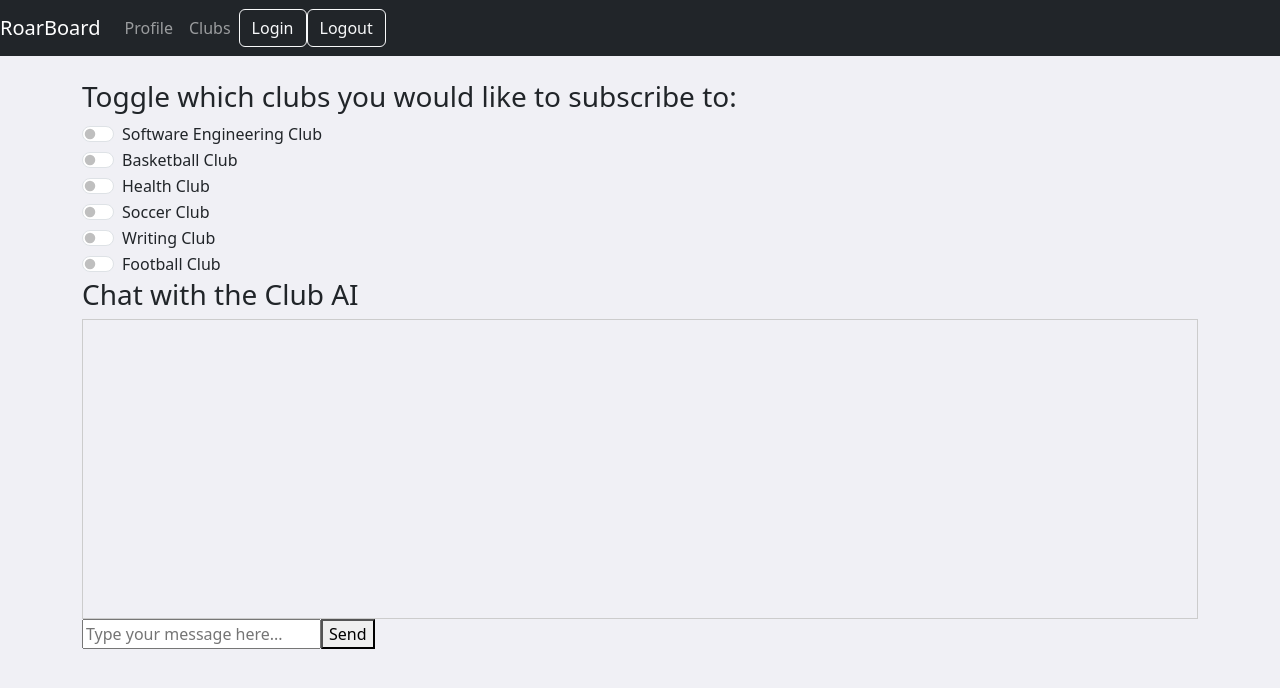
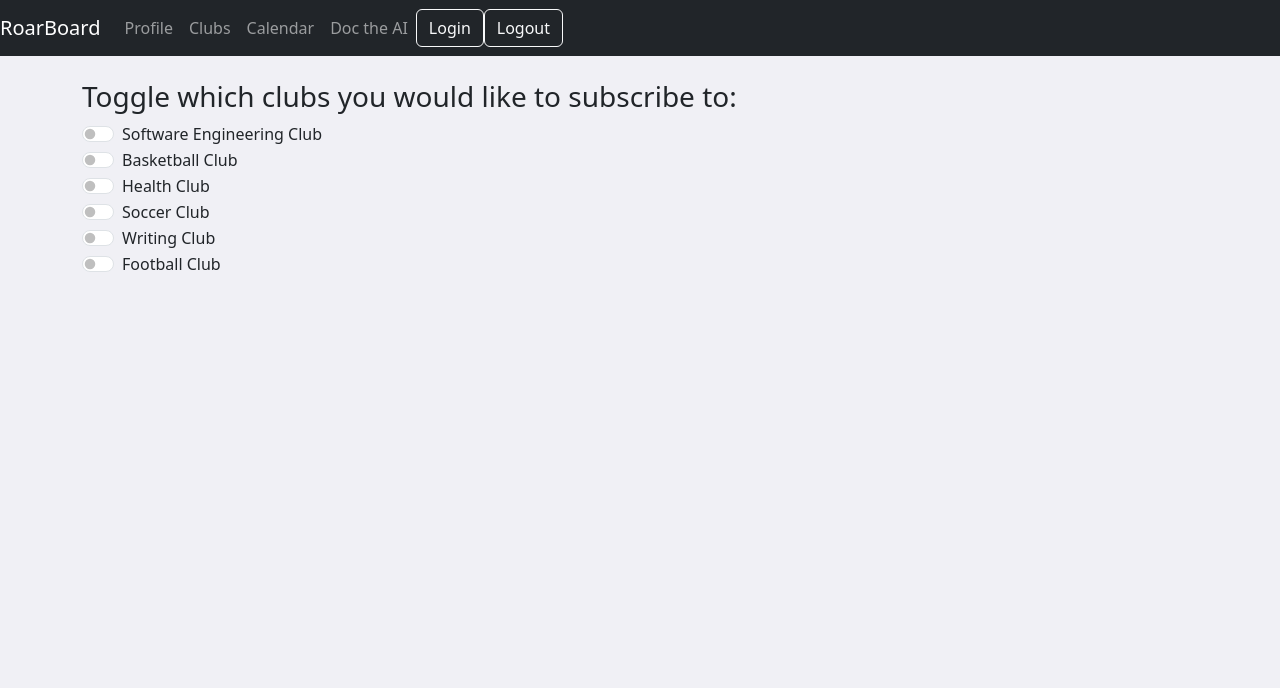
Before and after one commit to Selena-5/RoarBoard, a React (Create React App) app: page /clubs in a window 1280 px wide. Shown: the top 688 px of the page. Built offline with nearby package versions, Linux system fonts and the light colour scheme.

Commit message:
Create separate pages for AI, calendar, and home page

```diff
--- a/package.json
+++ b/package.json
@@ -12,6 +12,8 @@
     "@testing-library/jest-dom": "^5.17.0",
     "@testing-library/react": "^13.4.0",
     "@testing-library/user-event": "^13.5.0",
+    "ajv": "^8.17.1",
+    "ajv-errors": "^3.0.0",
     "axios": "^1.7.7",
     "bootstrap": "^5.3.3",
     "dotenv": "^16.4.5",
--- a/src/App.js
+++ b/src/App.js
@@ -6,12 +6,14 @@ import {
   Link
 } from "react-router-dom";
 import "./App.css";
+import Home from './Home';
 import Profile from './components/User/Profile';
 import Clubs from './Clubs';
 import Login from './components/User/Login.components';
 import Register from './components/User/Register.components';
 import Logout from './components/User/Logout.components';
-import Calendar from './Calendar'; // Import the Calendar component
+import Calendar from './Calendar';
+import DocAI from './DocAI';
 
 function App() {
   return (
@@ -26,6 +28,8 @@ function App() {
             <div className="navbar-nav">
               <Link className="nav-item nav-link" to="/Profile">Profile</Link>
               <Link className="nav-item nav-link" to="/Clubs">Clubs</Link>
+              <Link className="nav-item nav-link" to="/Calendar">Calendar</Link>
+              <Link className="nav-item nav-link" to="/DocAI">Doc the AI</Link>
             </div>
             <div className="ml-auto">
               <Link className="btn btn-outline-light" to="/login">Login</Link>
@@ -36,9 +40,11 @@ function App() {
 
         <div className="container mt-4">
           <Routes>
-            <Route path="/" element={<Calendar />} /> {/* Calendar on the main page */}
+            <Route path="/" element={<Home />} />
             <Route path="/profile" element={<Profile />} />
             <Route path="/clubs" element={<Clubs />} />
+            <Route path="/calendar" element={<Calendar />} />
+            <Route path="/docai" element={<DocAI />} />
             <Route path="/login" element={<Login />} />
             <Route path="/register" element={<Register />} />
             <Route path="/logout" element={<Logout />} />
--- a/src/Clubs.js
+++ b/src/Clubs.js
@@ -1,44 +1,7 @@
-import React, { useState } from 'react';
-import axios from 'axios';
+// Clubs.js
+import React from 'react';
 
 function Clubs() {
-  const [userMessage, setUserMessage] = useState('');
-  const [responses, setResponses] = useState([]);
-
-  const handleSendMessage = async () => {
-    if (!userMessage) return;
-
-    // Add user message to responses
-    setResponses((prev) => [...prev, { text: userMessage, sender: 'user' }]);
-
-    // Call OpenAI API
-    try {
-      const response = await axios.post('https://api.openai.com/v1/chat/completions', {
-        model: 'gpt-3.5-turbo',
-        messages: [{ role: 'user', content: userMessage }],
-      }, {
-        headers: {
-          'Authorization': `Bearer ${process.env.REACT_APP_OPENAI_API_KEY}`, // Use environment variable
-          'Content-Type': 'application/json',
-        },
-      });
-
-      // Check if response contains a valid AI message
-      if (response && response.data && response.data.choices && response.data.choices.length > 0) {
-        const aiResponse = response.data.choices[0].message.content;
-        setResponses((prev) => [...prev, { text: aiResponse, sender: 'ai' }]);
-      } else {
-        console.error('Unexpected response structure:', response);
-        setResponses((prev) => [...prev, { text: 'Error: No response from AI', sender: 'ai' }]);
-      }
-    } catch (error) {
-      console.error('Error fetching AI response:', error);
-      setResponses((prev) => [...prev, { text: 'Error contacting AI. Please try again later.', sender: 'ai' }]);
-    }
-
-    setUserMessage(''); // Clear input
-  };
-
   return (
     <>
       <h3>Toggle which clubs you would like to subscribe to:</h3>
@@ -66,22 +29,6 @@ function Clubs() {
         <input className="form-check-input" type="checkbox" id="FBClub" />
         <label className="form-check-label" htmlFor="FBClub">Football Club</label>
       </div>
-
-      <h3>Chat with the Club AI</h3>
-      <div className="chat-container" style={{ border: '1px solid #ccc', padding: '10px', height: '300px', overflowY: 'scroll' }}>
-        {responses.map((resp, index) => (
-          <div key={index} className={resp.sender === 'user' ? 'user-message' : 'ai-message'}>
-            <strong>{resp.sender === 'user' ? 'You:' : 'AI:'}</strong> {resp.text}
-          </div>
-        ))}
-      </div>
-      <input
-        type="text"
-        value={userMessage}
-        onChange={(e) => setUserMessage(e.target.value)}
-        placeholder="Type your message here..."
-      />
-      <button onClick={handleSendMessage}>Send</button>
     </>
   );
 }
--- /dev/null
+++ b/src/DocAI.js
@@ -0,0 +1,64 @@
+// ClubAI.js
+import React, { useState } from 'react';
+import axios from 'axios';
+
+function ClubAI() {
+  const [userMessage, setUserMessage] = useState('');
+  const [responses, setResponses] = useState([]);
+
+  const handleSendMessage = async () => {
+    if (!userMessage) return;
+
+    // Add user message to responses
+    setResponses((prev) => [...prev, { text: userMessage, sender: 'user' }]);
+
+    // Call OpenAI API
+    try {
+      const response = await axios.post('https://api.openai.com/v1/chat/completions', {
+        model: 'gpt-3.5-turbo',
+        messages: [{ role: 'user', content: userMessage }],
+      }, {
+        headers: {
+          'Authorization': `Bearer ${process.env.REACT_APP_OPENAI_API_KEY}`, // Use environment variable
+          'Content-Type': 'application/json',
+        },
+      });
+
+      // Check if response contains a valid AI message
+      if (response && response.data && response.data.choices && response.data.choices.length > 0) {
+        const aiResponse = response.data.choices[0].message.content;
+        setResponses((prev) => [...prev, { text: aiResponse, sender: 'ai' }]);
+      } else {
+        console.error('Unexpected response structure:', response);
+        setResponses((prev) => [...prev, { text: 'Error: No response from AI', sender: 'ai' }]);
+      }
+    } catch (error) {
+      console.error('Error fetching AI response:', error);
+      setResponses((prev) => [...prev, { text: 'Error contacting AI. Please try again later.', sender: 'ai' }]);
+    }
+
+    setUserMessage(''); // Clear input
+  };
+
+  return (
+    <div>
+      <h3>Chat with Doc the AI</h3>
+      <div className="chat-container" style={{ border: '1px solid #ccc', padding: '10px', height: '300px', overflowY: 'scroll' }}>
+        {responses.map((resp, index) => (
+          <div key={index} className={resp.sender === 'user' ? 'user-message' : 'ai-message'}>
+            <strong>{resp.sender === 'user' ? 'You:' : 'AI:'}</strong> {resp.text}
+          </div>
+        ))}
+      </div>
+      <input
+        type="text"
+        value={userMessage}
+        onChange={(e) => setUserMessage(e.target.value)}
+        placeholder="Type your message here..."
+      />
+      <button onClick={handleSendMessage}>Send</button>
+    </div>
+  );
+}
+
+export default ClubAI;
--- /dev/null
+++ b/src/Home.js
@@ -0,0 +1,12 @@
+import React from "react";
+
+function Home() {
+  return (
+    <div>
+      <h2>Welcome to RoarBoard!</h2>
+      <p>Explore our Clubs, Calendar, and Doc the AI for more insights.</p>
+    </div>
+  );
+}
+
+export default Home;
```
Also changed, not shown: 2 other files (tests, documents, lock files or other folders).
